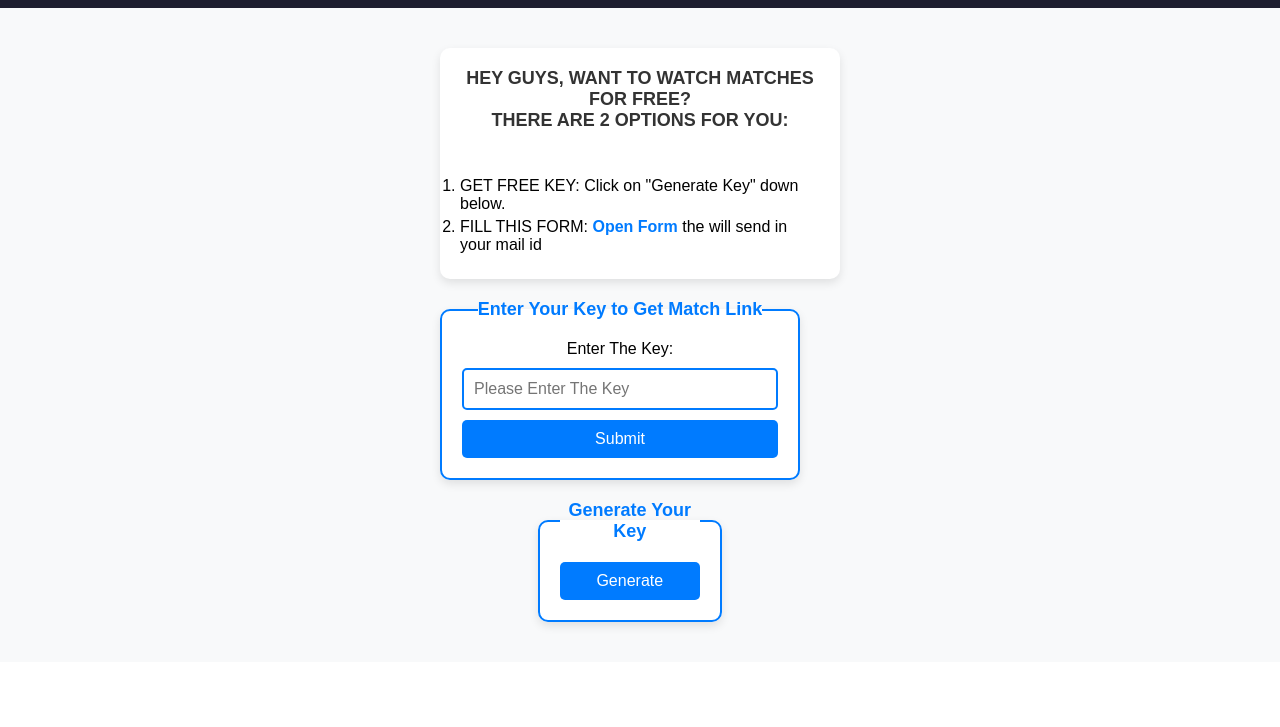
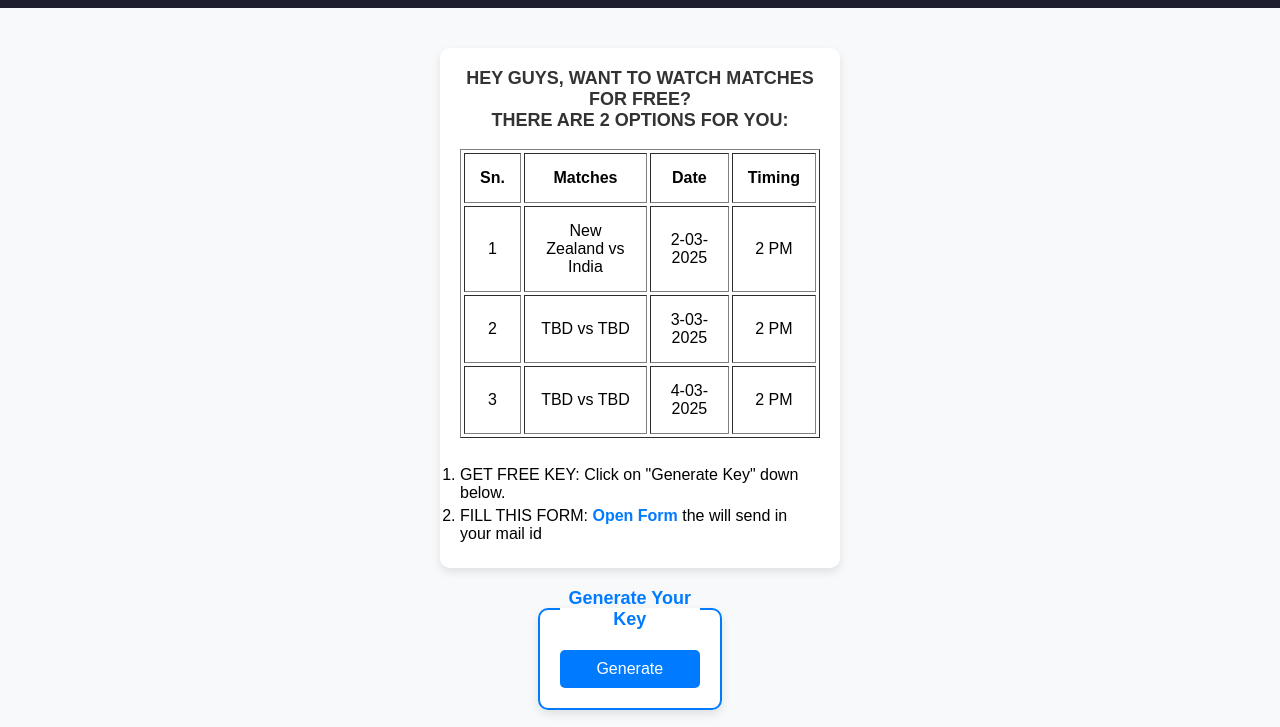
Before and after one commit to ABHINAVSHU007/Project-C, a plain HTML site: page index.html in a window 1280 px wide. Shown: the part 50-777 px from the top of the page. Drawn offline with Linux system fonts and the light colour scheme.

Commit message:
Update index.html

```diff
--- a/index.html
+++ b/index.html
@@ -22,11 +22,45 @@
     <main>
         <div class="info-section">
             <p>HEY GUYS, WANT TO WATCH MATCHES FOR FREE?</p>
-            <p>THERE ARE 2 OPTIONS FOR YOU:</p><br><br>
+            <p>THERE ARE 2 OPTIONS FOR YOU:</p><br>
+            <p><table border="1" style="border-spacing: 3px;">
+                <tr>
+                    <th style="padding: 15px;">Sn.</th>
+                    <th style="padding: 15px;">Matches</th>
+                    <th style="padding: 15px;">Date</th>
+                    <th style="padding: 15px;">Timing</th>
+                </tr>
+                <tr>
+                    <td style="padding: 15px;">1</td>
+                    <td style="padding: 15px;">  New Zealand vs India   </td>
+                    <td style="padding: 15px;">2-03-2025</td>
+                    <td style="padding: 15px;">2 PM</td>
+                </tr>
+                <tr>
+                    <td style="padding: 15px;">2</td>
+                    <td style="padding: 15px;">TBD vs TBD</td>
+                    <td style="padding: 15px;">3-03-2025</td>
+                    <td style="padding: 15px;">2 PM</td>
+                </tr>
+                <tr>
+                    <td style="padding: 15px;">3</td>
+                    <td style="padding: 15px;">TBD vs TBD</td>
+                    <td style="padding: 15px;">4-03-2025</td>
+                    <td style="padding: 15px;">2 PM</td>
+                </tr>
+            </table></p>
+            <br>
+
             <ol>
                 <li>GET FREE KEY: Click on "Generate Key" down below.</li>
                 <li>FILL THIS FORM: <a href="https://forms.gle/SuJDN83F88jf4iYN7">Open Form</a> the will send in your mail id</li>
             </ol>
+        </div>
+        <div class="generate-section">
+            <fieldset>
+                <legend>Generate Your Key</legend>
+                <button id="generateKeyBtn" class="primary-btn">Generate</button>
+            </fieldset>
         </div>
         <div class="input-section">
             <fieldset>
@@ -38,15 +72,9 @@
             </fieldset>
         </div>
 
-        <div class="generate-section">
-            <fieldset>
-                <legend>Generate Your Key</legend>
-                <button id="generateKeyBtn" class="primary-btn">Generate</button>
-            </fieldset>
-        </div>
+        <footer><p><h1>Thank you for working with us</h1></p></footer>
     </main>
 
-<!--     <script href="https://drive.google.com/file/d/1lekOE-zUZqWZtq-TIkqU9KiHwDeqQ31-/view?usp=sharing"></script> -->
     <script src="script.js"></script>
 </body>
 </html>
```
